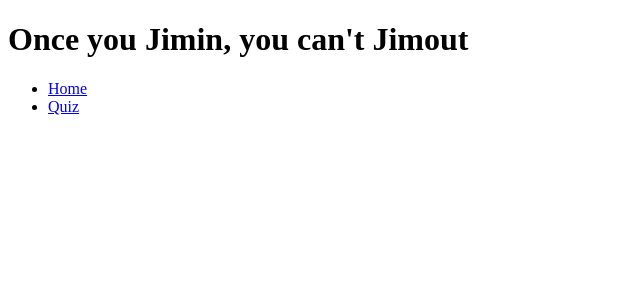
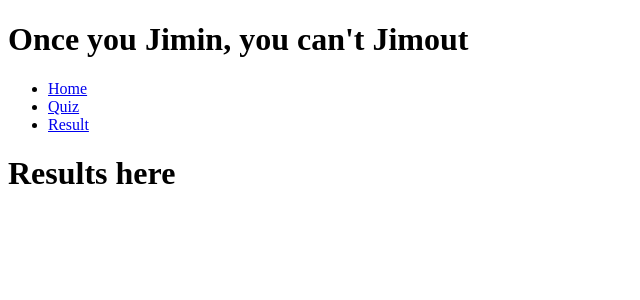
Before and after one commit to jlee1414/jimin-jimout-frontend, a React (Create React App) app: page /results in a window 1280 px wide. Shown: the top 300 px of the page, without its empty margins (0-640 px from the left). Built offline with nearby package versions, Linux system fonts and the light colour scheme; no server answers.

Commit message:
FD: Added navigation bar on top - toggle between pages

```diff
--- a/src/App.js
+++ b/src/App.js
@@ -1,7 +1,4 @@
 import React, { useState, useEffect } from "react";
-import Quiz from "./components/Quiz";
-import Home from "./components/Home";
-import Result from "./components/Results";
 import axios from "axios";
 import "./App.css";
 
@@ -12,6 +9,23 @@ export default function App() {
   //Axios call to backend
   //Create hash map for quiz results
   //Compare hashmap w/ spotify data
+
+  const [spotifyData, setSpotifyData] = useState([]);
+
+  useEffect(() => {
+    getSpotifyApi();
+  }, []);
+
+  const getSpotifyApi = () => {
+    axios
+      .get("https://jimin-jimout-backend.herokuapp.com/api")
+      .then((response) => {
+        console.log(response);
+      })
+      .catch((error) => {
+        console.log("couldn't call api");
+      });
+  };
 
   // const [currentQuestion, setCurrentQuestion] = useState(0);
 
@@ -48,6 +62,9 @@ export default function App() {
           <li>
             <a href="http://localhost:3000/quiz">Quiz</a>
           </li>
+          <li>
+            <a href="http://localhost:3000/results">Result</a>
+          </li>
         </ul>
         <Navbar />
       </div>
--- a/src/components/Navbar.js
+++ b/src/components/Navbar.js
@@ -3,6 +3,7 @@ import React from "react";
 import { BrowserRouter, Routes, Route } from "react-router-dom";
 import Home from "./Home";
 import Quiz from "./Quiz";
+import Results from "./Results";
 
 const Navbar = (props) => {
   return (
@@ -10,6 +11,7 @@ const Navbar = (props) => {
       <Routes>
         <Route path="/" element={<Home />} />
         <Route path="/quiz" element={<Quiz />} />
+        <Route path="/results" element={<Results />} />
       </Routes>
     </BrowserRouter>
   );
--- a/src/components/Results.js
+++ b/src/components/Results.js
@@ -6,7 +6,7 @@ import "./Results.css";
 const Result = (props) => {
   const fetchTheQuiz = () => {};
 
-  return <div></div>;
+  return <h1>Results here</h1>;
 };
 
 export default Result;
```
